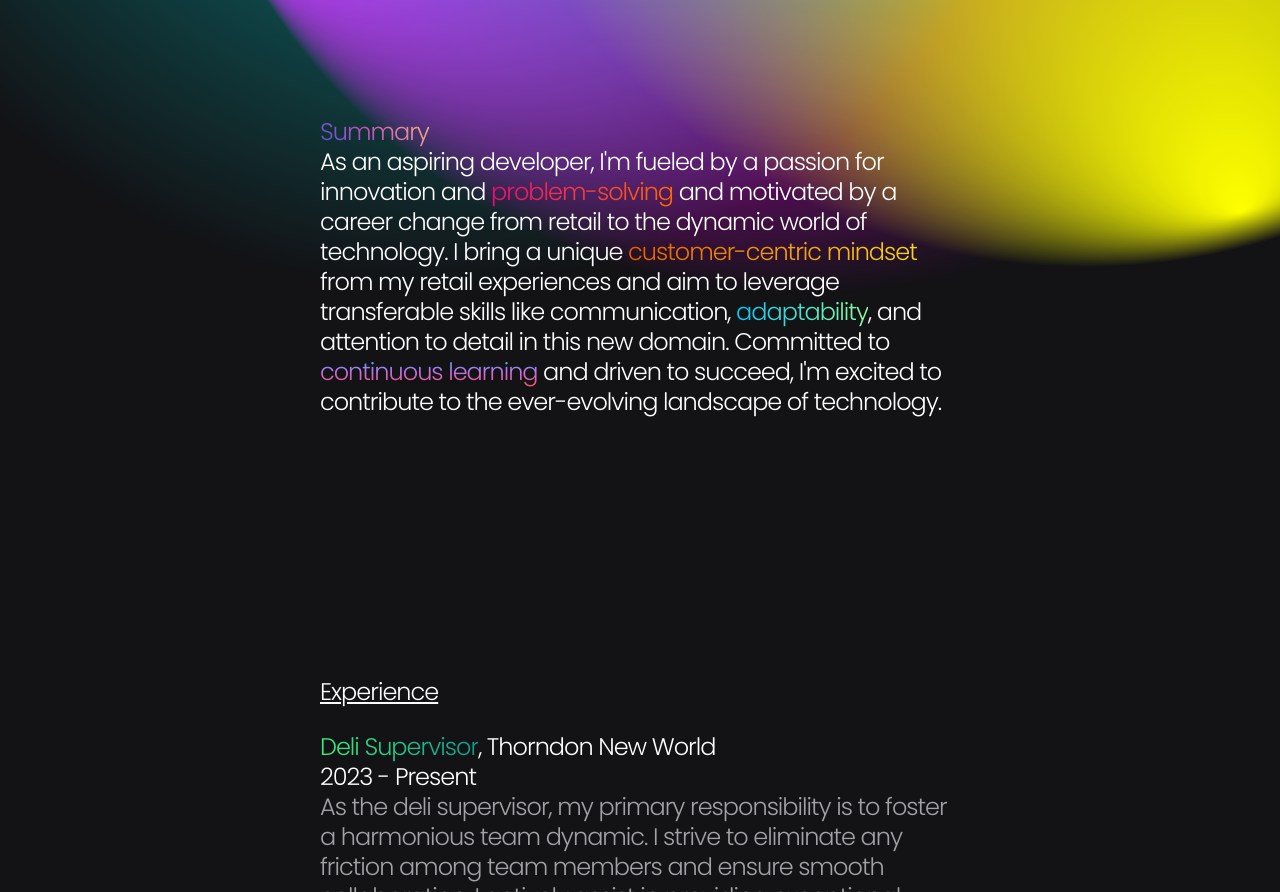
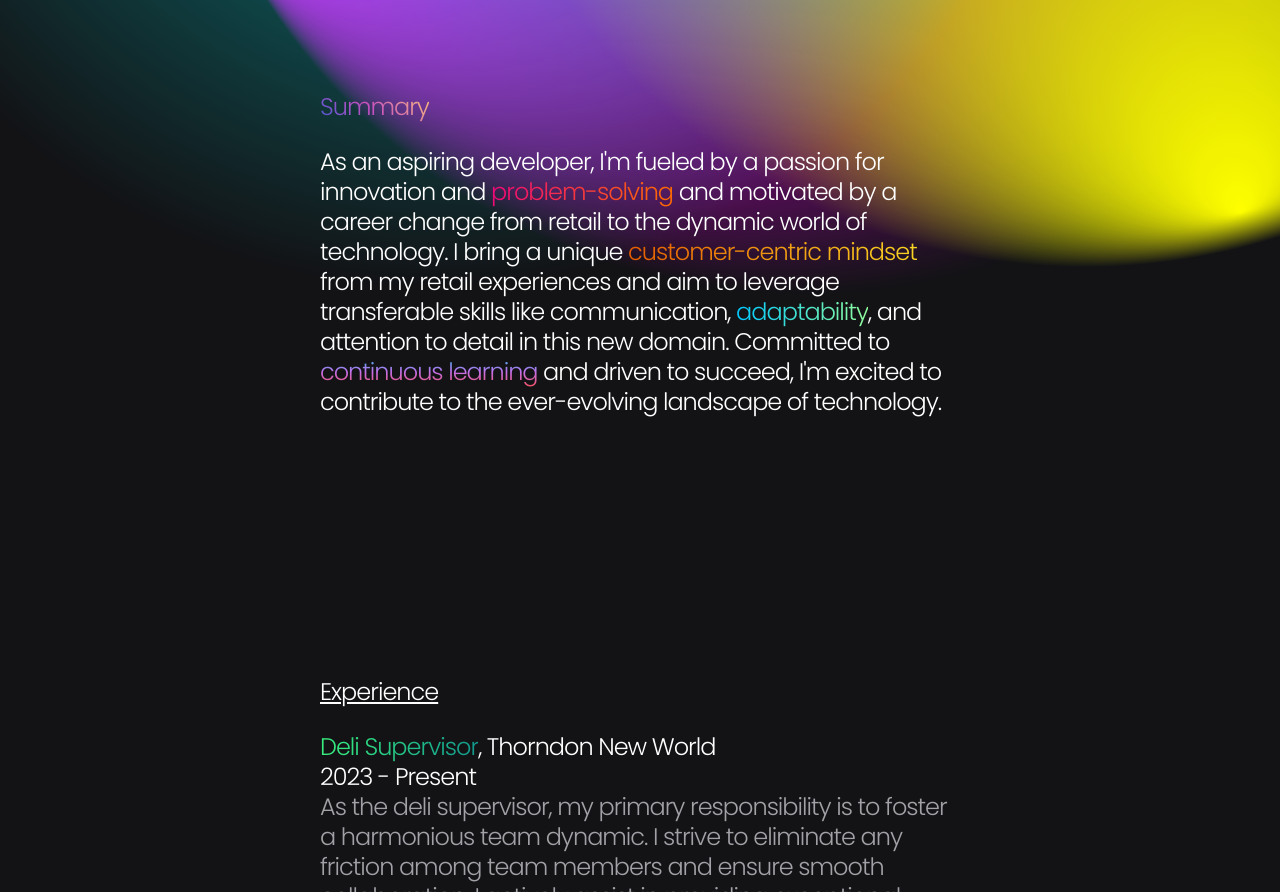
Before and after one commit to jasonveng/jasonveng.github.io, a plain HTML site: page index.html in a window 1280 px wide. Shown: the part 923-1815 px from the top of the page. Drawn offline with nearby package versions, Linux system fonts and the light colour scheme; files that its build step writes are made by us from their sources.

Commit message:
small tweaks

```diff
--- a/index.html
+++ b/index.html
@@ -58,8 +58,10 @@
   <div class="container text-center" >
     <section class="hidden" data-color="black">
       <h2 style="font-size: 3vh">
-        <span class="gradient-summary">Summary</span><br>
-        As an aspiring developer, I'm fueled by a passion for innovation and <span class="gradient-pro">problem-solving</span> and motivated by a career change from retail to the dynamic world of technology. I bring a unique <span class="gradient-fri">customer-centric mindset</span> from my retail experiences and aim to leverage transferable skills like communication, <span class="gradient-read">adaptability</span>, and attention to detail in this new domain. Committed to <span class="gradient-tech">continuous learning</span> and driven to succeed, I'm excited to contribute to the ever-evolving landscape of technology.
+        <p><span class="gradient-summary">Summary</span></p>
+        <p>
+          As an aspiring developer, I'm fueled by a passion for innovation and <span class="gradient-pro">problem-solving</span> and motivated by a career change from retail to the dynamic world of technology. I bring a unique <span class="gradient-fri">customer-centric mindset</span> from my retail experiences and aim to leverage transferable skills like communication, <span class="gradient-read">adaptability</span>, and attention to detail in this new domain. Committed to <span class="gradient-tech">continuous learning</span> and driven to succeed, I'm excited to contribute to the ever-evolving landscape of technology.
+        </p>
       </h2>
     </section>
 
```
